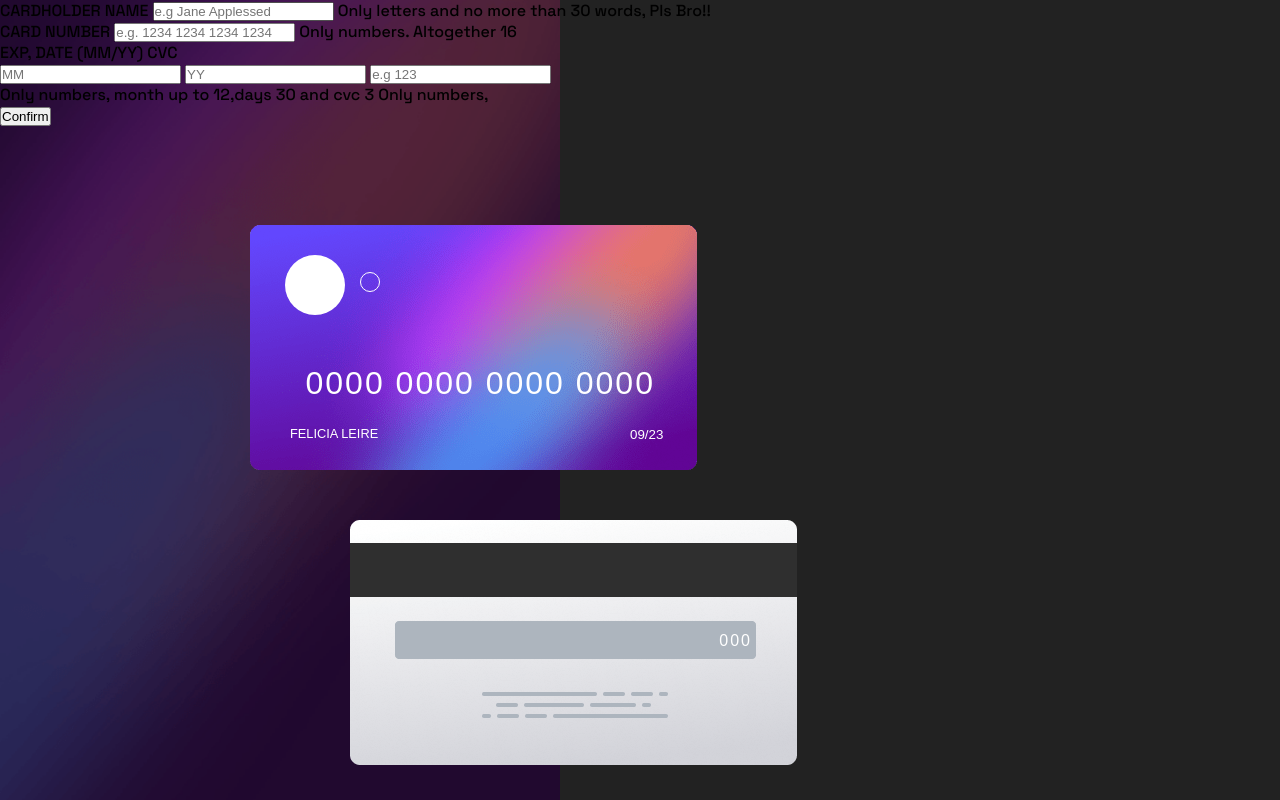
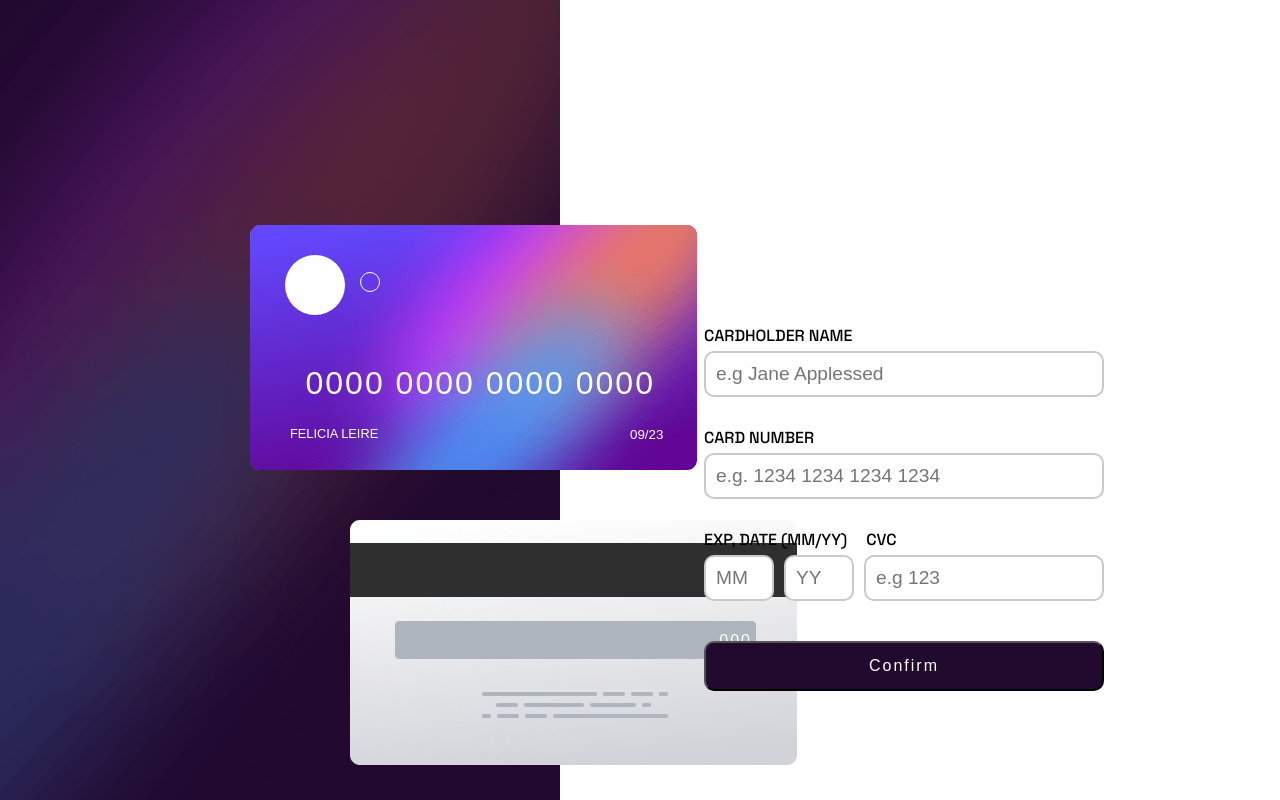
Before and after one commit to DavidSRV/CreditCard, a plain HTML site: page index.html in a window 1280 px wide. Drawn offline with Linux system fonts and the light colour scheme.

Commit message:
Full Scss

```diff
--- a/Assets/css/style.css
+++ /dev/null
@@ -1,167 +0,0 @@
-/* .nameUser input {
-    position: relative;
-    bottom: 170px;
-    left: 40px;
-    border-style: none;
-    color: white;
-    font-size: 0.8rem;
-    background-color: transparent;
-    background: transparent;
-    width: 100%;
-} */
-
-/* .Date input{
-    position: relative;
-    bottom: 190px;
-    left: 380px;
-    border-style: none;
-    color: white;
-    font-size: 0.8rem;
-    background-color: transparent;
-    background: transparent;
-    width: 100%;
-} */
-
-
-/* .card2 {
-    position: absolute;
-    top: 520px;
-    left: 350px;
-} */
-
-/* .card2 .segurity {
-    position: relative;
-    bottom: 140px;
-    left: 210px;
-} */
-
-/* .card2 input {
-    background-color: transparent;
-    border: none;
-    color: white;
-    text-align: end;
-    font-size: 1rem;
-    letter-spacing: 2px;
-} */
-
-/* .card2 ::placeholder {
-    color: white;
-} */
-
-
-form {
-    position: relative  ;
-    top: 325px;
-    left: 55%;
-    width: 400px;
-}
-
-.name {
-    display: flex;
-    flex-direction: column;
-    margin-bottom: 30px;
-}
-
-.name label {
-    margin-bottom: 5px;
-}
-
-.name input {
-    font-size: 1.2rem;
-    padding: 10px;
-    border: 2px solid rgba(128, 128, 128, 0.427);
-    border-radius: 10px;
-}
-
-.formnumcard {
-    display: flex;
-    flex-direction: column;
-}
-
-.formnumcard label {
-    margin-bottom: 5px;
-}
-
-.formnumcard input {
-    font-size: 1.2rem;
-    padding: 10px;
-    border: 2px solid rgba(128, 128, 128, 0.427);
-    border-radius: 10px;
-}
-
-.date {
-    display: flex;
-    flex-direction: column;
-    margin-top: 30px;
-}
-
-.dateinputs {
-    display: flex;
-    flex-direction: row;
-}
-
-.date .datelabel {
-    margin-bottom: 5px;
-}
-
-.date label[for="date"] {
-    margin-right: 15px;
-}
-
-.date input {
-    font-size: 1.2rem;
-    padding: 10px;
-    border: 2px solid rgba(128, 128, 128, 0.427);
-    border-radius: 10px;
-    width: 45px;
-    margin-right: 10px;
-}
-
-.date input[name="space"] {
-    margin-right: 50px;
-}
-
-.date input[id="cvc"] {
-    width: 220px;
-}
-
-.date label{
-    position: relative;
-}
-
-.inputconfirm {
-    width: 100%;
-    height: 50px;
-    margin: 40px 0;
-    border-radius: 10px;
-    background-color: #220a2f;
-    color: white;
-    font-size: 1rem;
-    letter-spacing: 2px;
-}
-
-
-input:focus{
-    outline:2px solid rgb(201, 14, 201);
-}
-
-.input-incorrecto:focus{
-    outline: 2px solid red;
-}
-
-.alert{
-    display: none;
-    height: 0;
-    position: relative;
-    top: 3px;
-    color: red;
-}
-
-.alert-on{
-    display: block;
-    height: 0;
-    position: relative;
-    top: 3px;
-    color: red;
-
-}
--- a/Assets/sass/_base.scss
+++ b/Assets/sass/_base.scss
@@ -13,5 +13,4 @@ body{
     background-image: url(/Assets/images/bg-main-desktop.png);
     background-repeat: no-repeat;
     background-size: 35rem;
-    background-color: rgba(0, 0, 0, 0.867);
 }
--- a/Assets/sass/_components.scss
+++ b/Assets/sass/_components.scss
@@ -7,3 +7,10 @@
     color: white;
     background-color: transparent;
 }
+
+@mixin input-form {
+    font-size: 1.2rem;
+    padding: 10px;
+    border: 2px solid rgba(128, 128, 128, 0.427);
+    border-radius: 10px;
+}
--- a/Assets/sass/_layouts.scss
+++ b/Assets/sass/_layouts.scss
@@ -11,5 +11,16 @@
     position: absolute;
     top: $top;
     left: $left;
+}
 
+@mixin flex-form ($direction: column){
+    display: flex;
+    flex-direction: $direction;
 }
+
+@mixin alert($on: none){
+    display: $on;
+    height: 0;
+    position: relative;
+    top: 3px;
+}
--- a/Assets/sass/styles.scss
+++ b/Assets/sass/styles.scss
@@ -4,6 +4,9 @@
 
 $white: white;
 $black: black;
+$focus-inputs: rgb(201, 14, 201);
+$incorrect: rgb(243, 51, 57);
+$alert: rgb(225, 42, 48);
 
 .card1 {
 
@@ -41,7 +44,7 @@ $black: black;
 
     @include layouts.card(520px, 350px);
 
-    & ::placeholder{
+    & ::placeholder {
         color: $white;
     }
 
@@ -71,3 +74,106 @@ $black: black;
     @include layouts.circle(263px, 110px, 20px, 20px);
     border: 1px solid $white;
 }
+
+form {
+    position: relative;
+    top: 325px;
+    left: 55%;
+    width: 400px;
+
+    & input:focus {
+        outline: 2px solid $focus-inputs;
+    }
+
+    & .input-incorrecto:focus {
+        outline: 2px solid $incorrect;
+    }
+
+    & .alert {
+        @include layouts.alert();
+        color: $alert;
+
+    }
+
+    & .alert-on {
+        @include layouts.alert(block);
+        color: $alert;
+
+    }
+
+    & .name {
+
+        @include layouts.flex-form();
+        margin-bottom: 30px;
+
+        & label {
+            margin-bottom: 5px;
+        }
+
+        & input {
+            @include components.input-form();
+        }
+
+    }
+
+    & .formnumcard {
+        @include layouts.flex-form();
+
+        & label {
+            margin-bottom: 5px;
+        }
+
+        & input {
+            @include components.input-form();
+        }
+    }
+
+    & .date {
+        @include layouts.flex-form();
+        margin-top: 30px;
+
+        & .dateinputs {
+            @include layouts.flex-form(row);
+        }
+
+        & .datelabel {
+            margin-bottom: 5px;
+
+            & label[for="date"] {
+                margin-right: 15px;
+            }
+        }
+
+        & input {
+            @include components.input-form();
+            width: 70px;
+            margin-right: 10px;
+        }
+
+        & input[name="space"] {
+            margin-right: 50px;
+        }
+
+        & input[id="cvc"] {
+            width: 240px;
+        }
+
+        & label {
+            position: relative;
+        }
+
+    }
+
+    & .inputconfirm {
+        width: 100%;
+        height: 50px;
+        margin: 40px 0;
+        border-radius: 10px;
+        background-color: #220a2f;
+        color: $white;
+        font-size: 1rem;
+        letter-spacing: 2px;
+    }
+
+
+}
--- a/index.html
+++ b/index.html
@@ -74,14 +74,13 @@
 
                     <input id="date" name="date" type="text" placeholder="MM" minlength="2" maxlength="2">
 
-                    <input id="date" name="date" type="text" placeholder="YY" minlength="2" maxlength="2">
+                    <input id="date1" name="date1" type="text" placeholder="YY" minlength="2" maxlength="2">
 
                     <input id="cvc" type="text" name="cvc" placeholder="e.g 123" maxlength="3" minlength="3">
                 </div>
 
                 <div>
-                    <span id="alertdate" class="alert">Only numbers, month up to 12,days 30 and cvc 3</span>
-                    <span id="alertcvc" class="alert">Only numbers,</span>
+                    <span id="alertcvc" class="alert">Only numbers, month up to 12,days 30 and cvc 3</span>
                 </div>
 
             </div>
--- a/src/controllers/controllers.js
+++ b/src/controllers/controllers.js
@@ -24,7 +24,12 @@ const validarFomulario = (e) => {
         break;
 
         case 'date':
-            validarCampo(expresiones.date, e.target, "date", "alertdate");
+            validarCampo(expresiones.date, e.target, "date", "alertcvc");
+
+        break;
+
+        case 'date1':
+            validarCampo(expresiones.date, e.target, "date1", "alertcvc");
 
         break;
 
@@ -48,6 +53,7 @@ const validarCampo = (expresiones, input, campo, campoverificado, copiaTarjeta,
         document.getElementById(copiarcvc).value = input.value;
 
      } else {
+
         document.getElementById(campo).classList.add('input-incorrecto');
 
         document.getElementById(campoverificado).classList.replace('alert','alert-on');
```
Also changed, not shown: Assets/css/styles.css, 1 other file.
